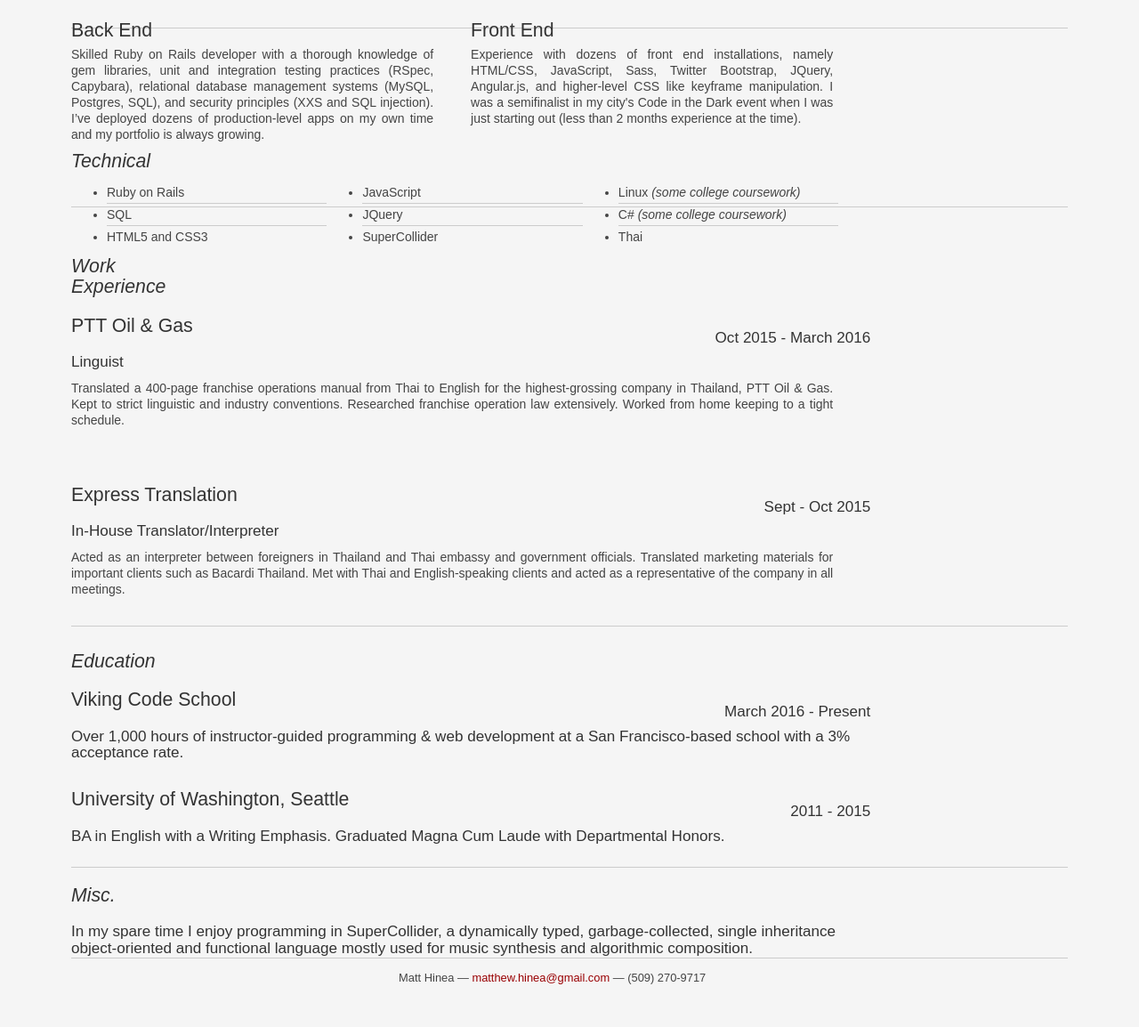
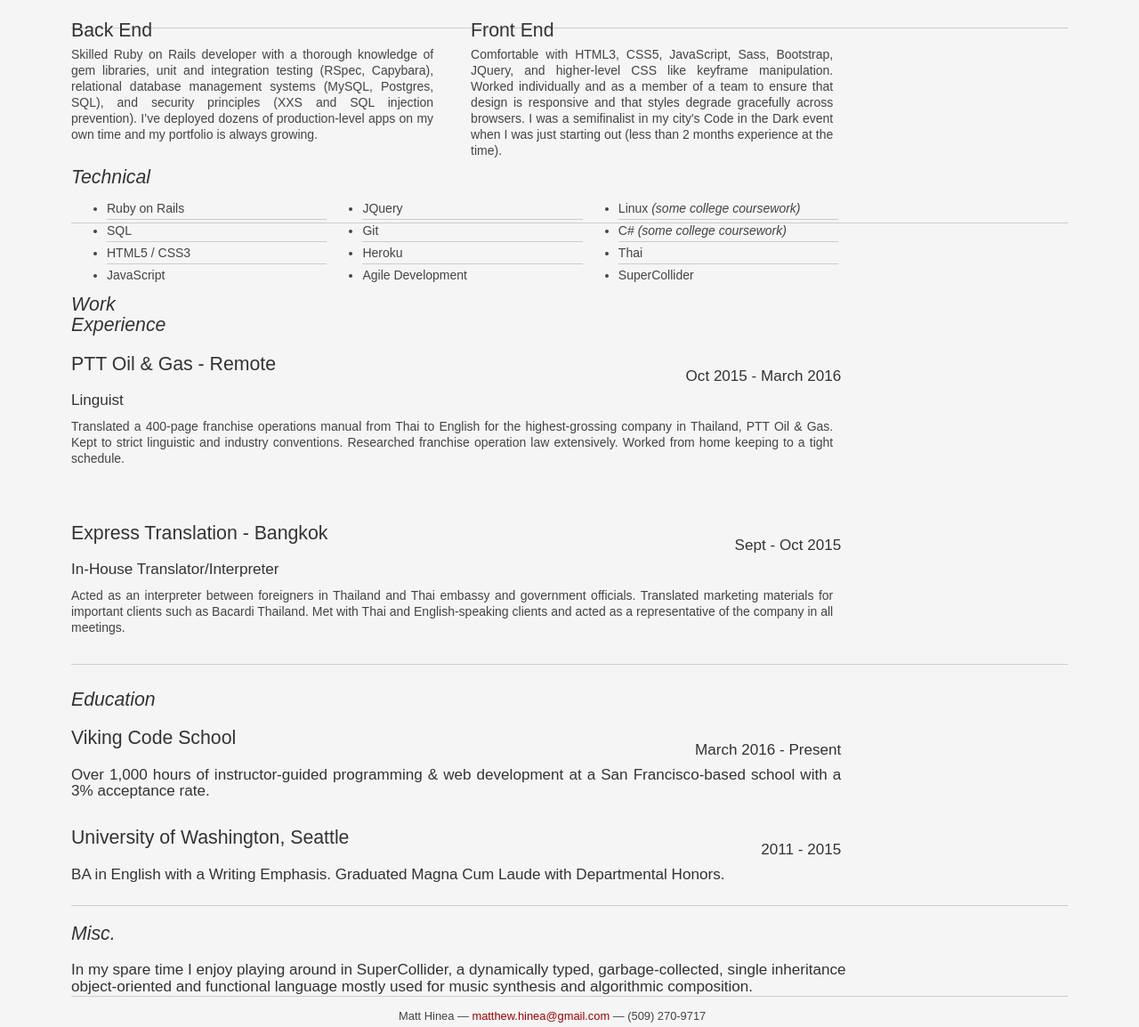
Before and after one commit to matthinea/home_page, a plain HTML site: page cv.html in a window 1280 px wide. Shown: the part 700-1854 px from the top of the page at 89% size. Drawn offline with nearby package versions, Linux system fonts and the light colour scheme; a small style sheet from the web is missing.

Commit message:
update resume and links

```diff
--- a/cv.html
+++ b/cv.html
@@ -29,7 +29,7 @@
 			<div class="yui-gc">
 				<div class="yui-u first">
 					<h1>Matt Hinea</h1>
-					<h2>Web Developer</h2>
+					<h2>Full-Stack Developer</h2>
 				</div>
 
 				<div class="yui-u">
@@ -38,7 +38,7 @@
 						<h3>(509)-270-9717</h3>
 						<h3><a href="https://www.linkedin.com/in/matt-hinea">LinkedIn</a> | <a href="https://github.com/mnd-dsgn">Github</a></h3>
 						<h3><a href="http://matthinea.info/">matthinea.info</a></h3>
-						<h3><a href="programming_resume.pdf" download="matt_hinea_resume">Download as PDF</a></h3>
+						<h3><a href="resume.pdf" download="matt_hinea_resume">Download as PDF</a></h3>
 					</div><!--// .contact-info -->
 				</div>
 			</div><!--// .yui-gc -->
@@ -68,12 +68,12 @@
 
 								<div class="talent text-justify">
 									<h2> Back End </h2>
-									<p>Skilled Ruby on Rails developer with a thorough knowledge of gem libraries, unit and integration testing practices (RSpec, Capybara), relational database management systems (MySQL, Postgres, SQL), and security principles (XXS and SQL injection). I’ve deployed dozens of production-level apps on my own time and my portfolio is always growing. </p>
+									<p>Skilled Ruby on Rails developer with a thorough knowledge of gem libraries, unit and integration testing (RSpec, Capybara), relational database management systems (MySQL, Postgres, SQL), and security principles (XXS and SQL injection prevention). I’ve deployed dozens of production-level apps on my own time and my portfolio is always growing. </p>
 								</div>
 
 								<div class="talent text-justify">
 									<h2> Front End </h2>
-									<p> Experience with dozens of front end installations, namely HTML/CSS, JavaScript, Sass, Twitter Bootstrap, JQuery, Angular.js, and higher-level CSS like keyframe manipulation. I was a semifinalist in my city's Code in the Dark event when I was just starting out (less than 2 months experience at the time).   </p>
+									<p> Comfortable with HTML3, CSS5, JavaScript, Sass, Bootstrap, JQuery, and higher-level CSS like keyframe manipulation. Worked individually and as a member of a team to ensure that design is responsive and that styles degrade gracefully across browsers. I was a semifinalist in my city's Code in the Dark event when I was just starting out (less than 2 months experience at the time).   </p>
 								</div>
 
 						</div>
@@ -87,19 +87,22 @@
 							<ul class="technical">
 								<li>Ruby on Rails</li>
 								<li>SQL</li>
-								<li class="last">HTML5 and CSS3</li>
+								<li>HTML5 / CSS3</li>
+								<li class="last">JavaScript</li>
+
 							</ul>
-
 							<ul class="technical">
-								<li>JavaScript</li>
 								<li>JQuery</li>
-								<li class="last">SuperCollider</li>
+								<li>Git</li>
+								<li>Heroku</li>
+								<li class="last">Agile Development</li>
 							</ul>
 
 							<ul class="technical">
 								<li>Linux <span>(some college coursework)</span></li>
 								<li>C# <span>(some college coursework)</span></li>
-								<li class="last">Thai </li>
+								<li>Thai </li>
+								<li class="last">SuperCollider </li>
 							</ul>
 						</div>
 					</div><!--// .yui-gf-->
@@ -117,16 +120,16 @@
 
 
 							<div class="job small-gap-fix">
-								<h2>PTT Oil &amp; Gas</h2>
+								<h2>PTT Oil &amp; Gas - Remote</h2>
 								<h3>Linguist</h3>
-								<h4>Oct 2015 - March 2016</h4>
+								<h4 class="right-indent">Oct 2015 - March 2016</h4>
 								<p class="text-justify"> Translated a 400-page franchise operations manual from Thai to English for the highest-grossing company in Thailand, PTT Oil &amp; Gas. Kept to strict linguistic and industry conventions. Researched franchise operation law extensively. Worked from home keeping to a tight schedule.</p>
 							</div>
 
 							<div class="job last gap-fix border-top">
-								<h2>Express Translation</h2>
+								<h2>Express Translation - Bangkok</h2>
 								<h3>In-House Translator/Interpreter</h3>
-								<h4>Sept - Oct 2015</h4>
+								<h4 class="right-indent">Sept - Oct 2015</h4>
 								<p class="text-justify">Acted as an interpreter between foreigners in Thailand and Thai embassy and government officials. Translated marketing materials for important clients such as Bacardi Thailand. Met with Thai and English-speaking clients and acted as a representative of the company in all meetings.</p>
 							</div>
 
@@ -139,17 +142,17 @@
 							<h2>Education</h2>
 						</div>
 						<div class="yui-u">
-							<div class="job last">
+							<div class="job last right-indent">
 							<h2 class="uw">Viking Code School </h2>
 								<h4>March 2016 - Present </h4>
-							<h3>Over 1,000 hours of instructor-guided programming &amp; web development at a San Francisco-based school with a 3% acceptance rate.   </h3>
+							<h3 class="text-justify"> Over 1,000 hours of instructor-guided programming &amp; web development at a San Francisco-based school with a 3% acceptance rate.   </h3>
 							</div>
 						</div>
 						<div class="yui-u">
-							<div class="job last margin-top border-top">
+							<div class="job last margin-top border-top right-indent">
 							<h2 class="uw">University of Washington, Seattle</h2>
 								<h4>2011 - 2015</h4>
-							<h3>BA in English with a Writing Emphasis. Graduated Magna Cum Laude with Departmental Honors.</h3>
+							<h3 class="text-justify">BA in English with a Writing Emphasis. Graduated Magna Cum Laude with Departmental Honors.</h3>
 							</div>
 						</div>
 					</div><!--// .yui-gf -->
@@ -160,7 +163,7 @@
 						</div>
 						<div class="yui-u">
 							<div class="job last gap-fix margin-top">
-								<h3 class="uw"> In my spare time I enjoy programming in SuperCollider, a dynamically typed, garbage-collected, single inheritance object-oriented and functional language mostly used for music synthesis and algorithmic composition. </h3>
+								<h3 class="uw"> In my spare time I enjoy playing around in SuperCollider, a dynamically typed, garbage-collected, single inheritance object-oriented and functional language mostly used for music synthesis and algorithmic composition. </h3>
 							</div>
 						</div>
 					</div><!--// .yui-gf -->
--- a/resume.css
+++ b/resume.css
@@ -88,3 +88,7 @@ a#pdf:hover { background: #222; }
 .right-margin-adjust {
     margin-right: -70px;
 }
+
+.right-indent {
+    margin-right: 33px;
+}
--- a/styles.css
+++ b/styles.css
@@ -3,7 +3,7 @@
 }
 
 #full-screen-title {
-    margin-top: 40px;
+    margin-top: 15px;
     margin-bottom: 30px;
 }
 
```
Also changed, not shown: index.html (+11 -4 lines), 2 other files.
